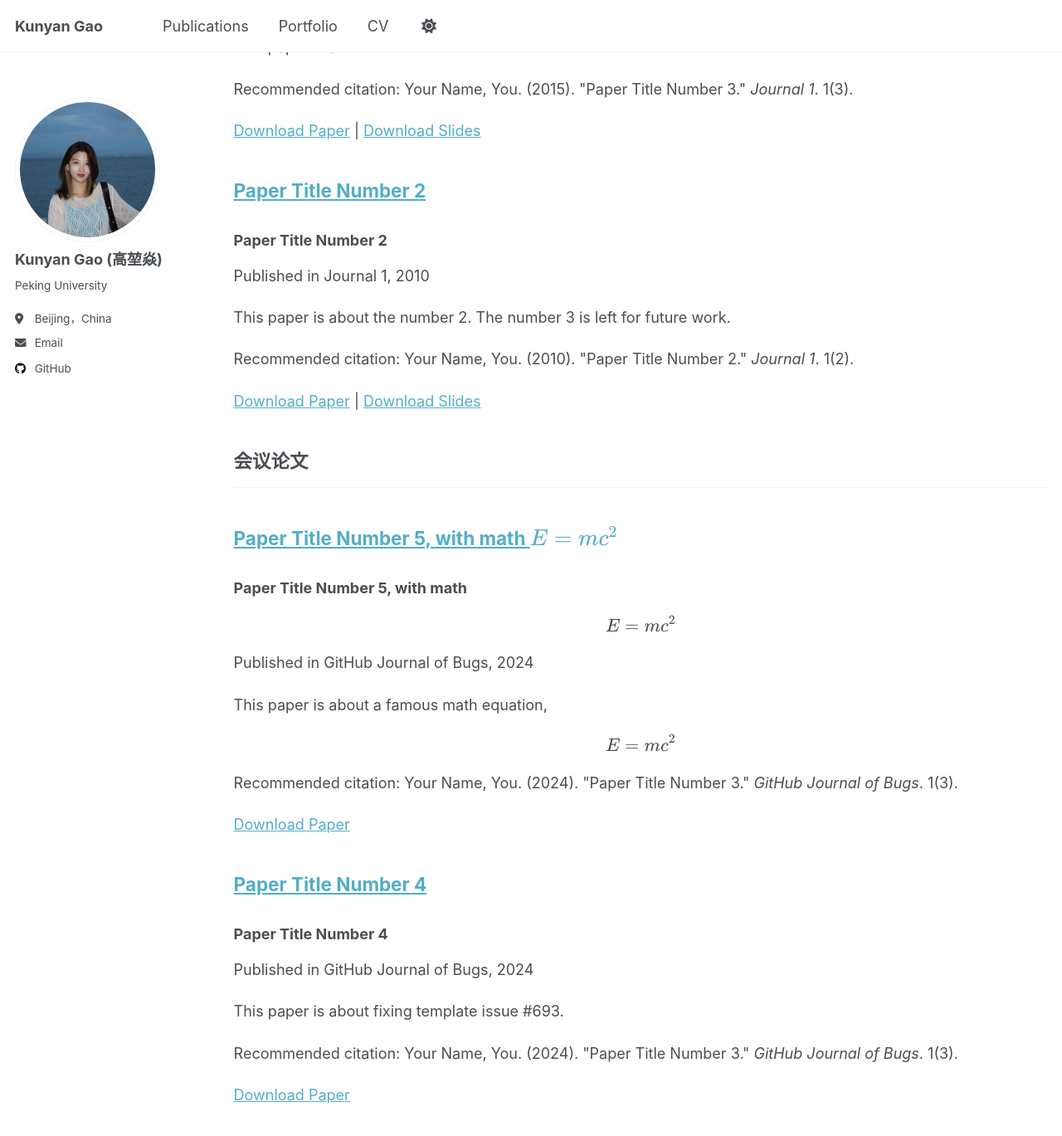
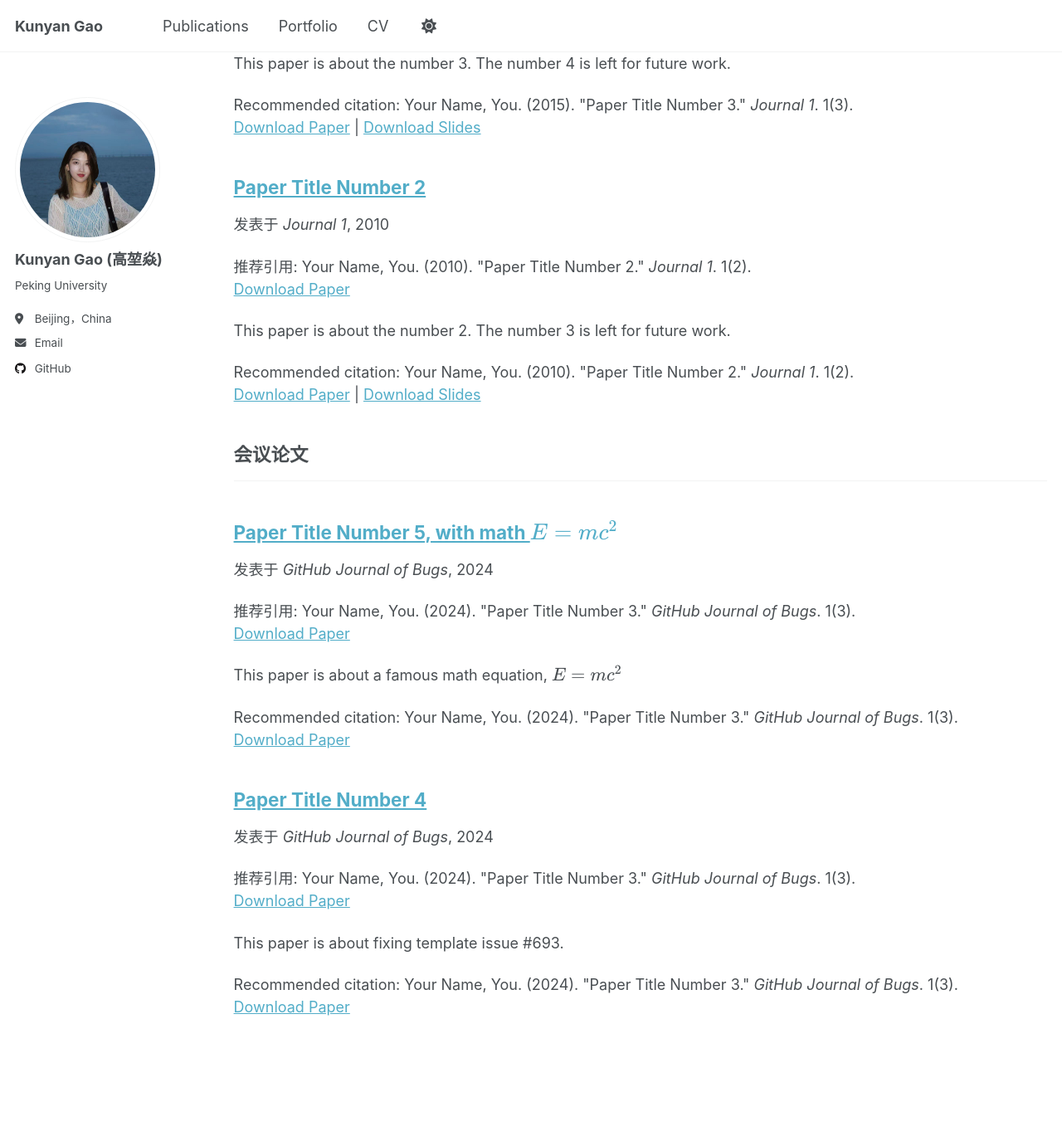
Before and after one commit to Alissa0106/Alissa0106.github.io, a Jekyll site: the page built from _pages/publications.html, in a window 1280 px wide and 1400 px high, scrolled down 373 px. Shown: the top 1369 px of the window at 83% size. Built offline with Jekyll 4.4.1, drawn with Linux system fonts in a browser that asks for light colours; a script that is not in the unit is left out; some of the changed text lies outside the part shown.

Commit message:
Update archive-single.html

```diff
--- a/_includes/archive-single.html
+++ b/_includes/archive-single.html
@@ -34,49 +34,52 @@
       {% endif %}
     </h2>
 
-{% if post.title %}
-  <h3>{{ post.title }}</h3>
+    {% if post.read_time %}
+  {% include read-time.html %}
 {% endif %}
 
+
 {% if post.collection == 'publications' %}
-  <p>Published in {{ post.venue | default: "Analysis of factors influencing the prevalence of type 2
-diabetes mellitus" }}, {{ post.date | default: "2024" | date: "%Y" }}</p>
-{% elsif post.collection == 'teaching' %}
-  <p>{{ post.type }}, {{ post.venue }}, {{ post.date | default: "1900-01-01" | date: "%Y" }}</p>
-{% elsif post.date %}
-  <p>{{ site.data.ui-text[site.locale].date_label | default: "Published on:" }} {{ post.date | default: "1900-01-01" | date: "%B %d, %Y" }}</p>
+  <p>发表于 <i>{{ post.venue }}</i>, {{ post.date | default: "1900-01-01" | date: "%Y" }} </p>
 {% endif %}
 
-{% if post.excerpt %}
-  <p>{{ post.excerpt }}</p>
+{% if post.citation and post.paperurl %}
+  <p>推荐引用: {{ post.citation }}<br /><a href="{{ post.paperurl }}">Download Paper</a></p>
 {% endif %}
 
-{% assign citation = post.citation %}
-{% assign paperurl = post.paperurl %}
-{% assign slidesurl = post.slidesurl %}
-{% assign bibtexurl = post.bibtexurl %}
-
-{% if citation %}
-  <p>Recommended citation: {{ citation }}</p>
-{% endif %}
-
-{% if paperurl or slidesurl or bibtexurl %}
-  <p>
-    {% if paperurl %}
-      <a href="{{ paperurl }}">Download Paper</a>
+    {% if post.excerpt and site.read_more != 'enabled' %}
+    <p class="archive__item-excerpt" itemprop="description">{{ post.excerpt | markdownify }}</p>
+    {% elsif post.excerpt and site.read_more == 'enabled' %}
+    <p class="archive__item-excerpt" itemprop="description"><p>{{ post.excerpt | markdownify | remove: '<p>' | remove: '</p>' }}<strong><a href="{{ base_path }}{{ post.url }}" rel="permalink"> Read more</a></strong></p></p>
     {% endif %}
 
-    {% if slidesurl %}
-      {% if paperurl %} | {% endif %}
-      <a href="{{ slidesurl }}">Download Slides</a>
+    {% if post.citation and post.paperurl and post.slidesurl and post.bibtexurl %}
+      <p>Recommended citation: {{ post.citation }}<br /><a href="{{ post.paperurl }}">Download Paper</a> | <a href="{{ post.slidesurl }}">Download Slides</a> | <a href="{{ post.bibtexurl }}">Download Bibtex</a></p>
+    {% elsif post.citation and post.paperurl and post.slidesurl %}
+      <p>Recommended citation: {{ post.citation }}<br /><a href="{{ post.paperurl }}">Download Paper</a> | <a href="{{ post.slidesurl }}">Download Slides</a></p>
+    {% elsif post.citation and post.paperurl and post.bibtexurl %}
+      <p>Recommended citation: {{ post.citation }}<br /><a href="{{ post.paperurl }}">Download Paper</a> | <a href="{{ post.bibtexurl }}">Download Bibtex</a></p>
+    {% elsif post.citation and post.paperurl %}
+      <p>Recommended citation: {{ post.citation }}<br /><a href="{{ post.paperurl }}">Download Paper</a></p>
+    {% elsif post.citation and post.slidesurl and post.bibtexurl %}
+      <p>Recommended citation: {{ post.citation }}<br /><a href="{{ post.slidesurl }}">Download Slides</a> | <a href="{{ post.bibtexurl}}">Download Bibtex</a></p>
+    {% elsif post.citation and post.slidesurl %}
+      <p>Recommended citation: {{ post.citation }}<br /><a href="{{ post.slidesurl }}">Download Slides</a></p>
+    {% elsif post.citation and post.bibtexurl %}
+      <p>Recommended citation: {{ post.citation }}<br /><a href="{{ post.bibtexurl }}">Download Bibtex</a></p>
+    {% elsif post.citation %}
+      <p>Recommended citation: {{ post.citation }}</p>
+    {% elsif post.paperurl and post.bibtexurl %}
+      <p><a href=" {{ post.paperurl }} ">Download Paper</a> | <a href="{{ post.bibtexurl }}">Download Bibtex</a></p>
+    {% elsif post.paperurl %}
+      <p><a href=" {{ post.paperurl }} ">Download Paper</a></p>
+    {% elsif post.slidesurl and post.bibtexurl %}
+      <p><a href="{{ post.slidesurl }}">Download Slides</a> | <a href="{{ post.bibtexurl }}">Download Bibtex</a></p>
+    {% elsif post.slidesurl %}
+      <p><a href="{{ post.slidesurl }}">Download Slides</a></p>
+    {% elsif post.bibtexurl %}
+      <p><a href="{{ post.bibtexurl }}">Download Bibtex</a></p>
     {% endif %}
-
-    {% if bibtexurl %}
-      {% if paperurl or slidesurl %} | {% endif %}
-      <a href="{{ bibtexurl }}">Download Bibtex</a>
-    {% endif %}
-  </p>
-{% endif %}
 
 
   </article>
```
